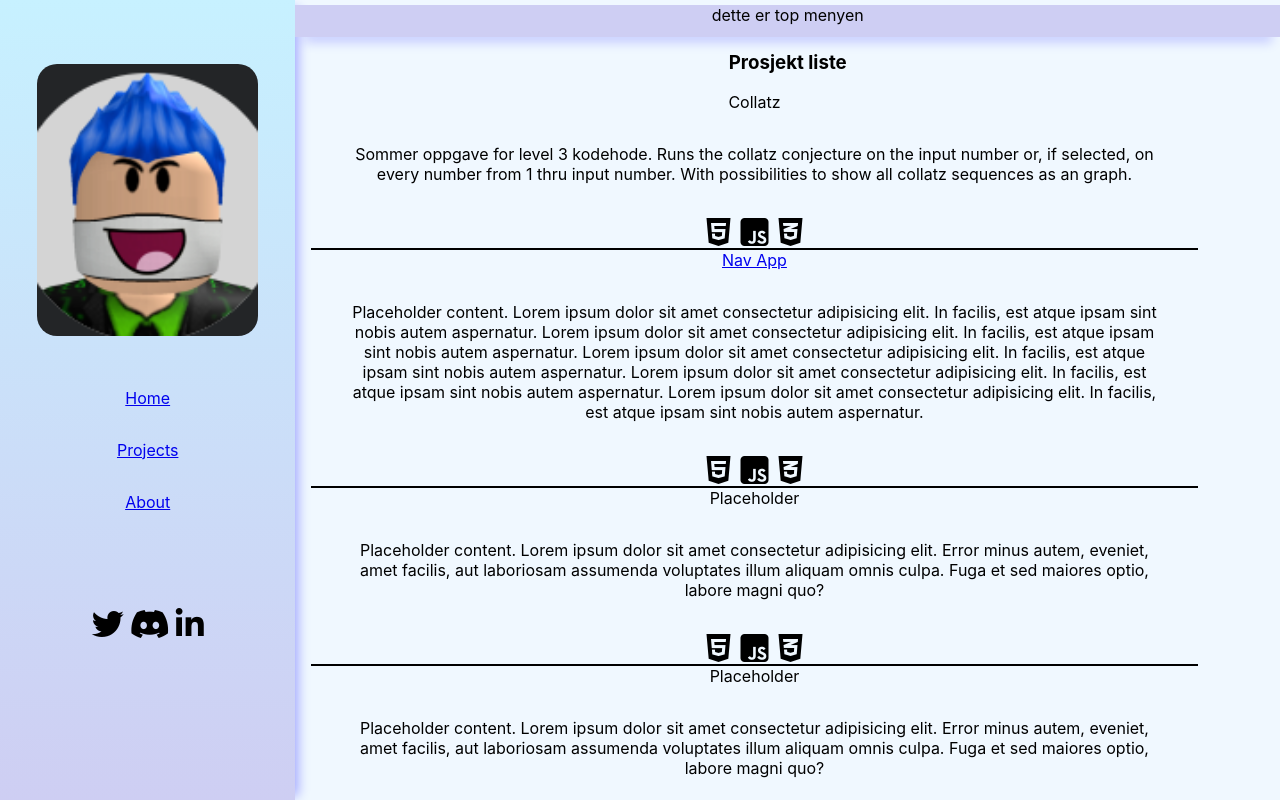
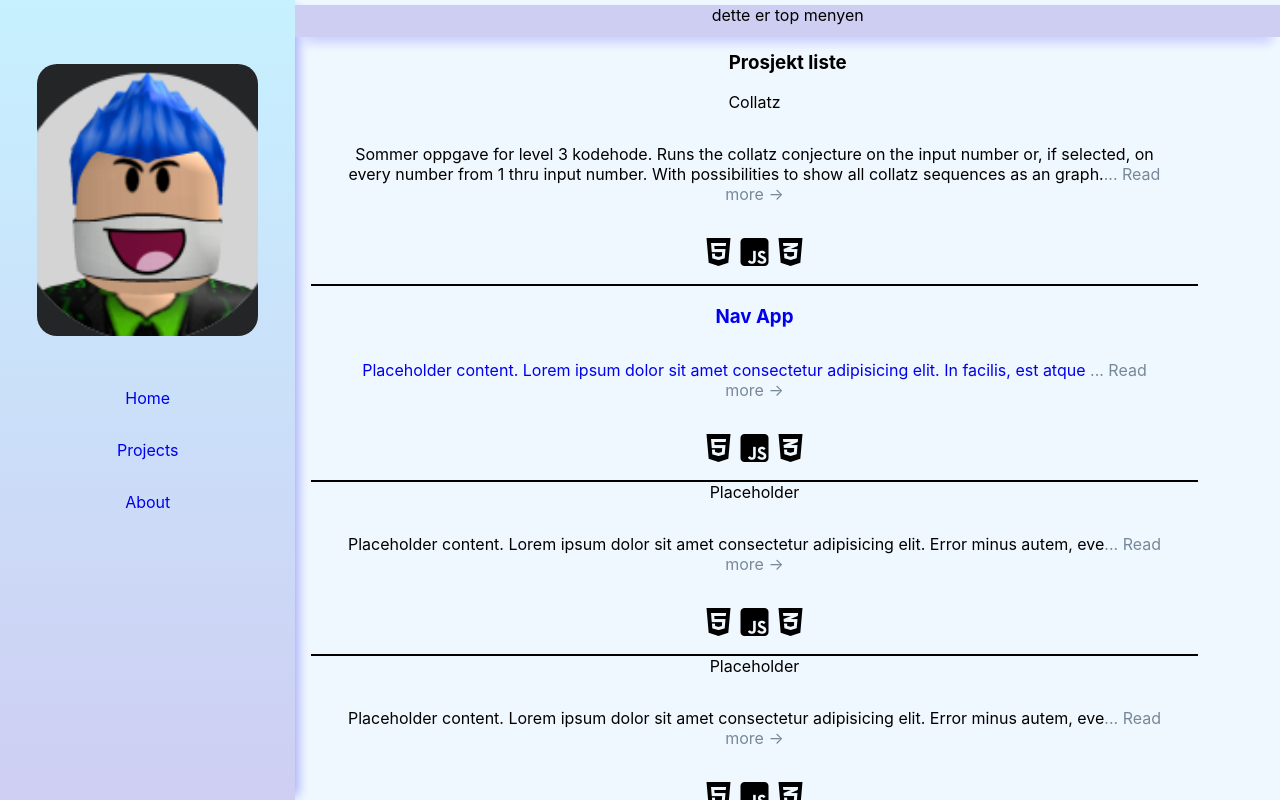
Before and after one commit to Ketilmar/portfolio-3, a React (Create React App) app: page /portfolio-3/projectlist in a window 1280 px wide. Shown: the top 800 px of the page. Built offline with nearby package versions, Linux system fonts and the light colour scheme.

Commit message:
fixed some layout

```diff
--- a/src/index.css
+++ b/src/index.css
@@ -10,6 +10,11 @@ body {
 code {
   font-family: source-code-pro, Menlo, Monaco, Consolas, "Courier New",
     monospace;
+}
+
+/* remove underscore from all links */
+a {
+  text-decoration: none;
 }
 
 .App {
@@ -89,8 +94,8 @@ code {
   flex-direction: row;
   justify-content: center;
   /* position: absolute; */
-  bottom: 30px;
-  margin-top: 5em;
+  /* bottom: 30px; */
+  margin-top: 100%;
 }
 
 .sidemenu-icons > i {
@@ -117,11 +122,16 @@ code {
 }
 
 .project > i {
-  margin: 0 5px 0 5px;
+  margin: 0 5px 0.5em 5px;
 }
 
 .project-content {
   margin: 2em;
+}
+
+.project-content::after {
+  content: "... Read more ->";
+  color: lightslategray;
 }
 
 .project-page {
@@ -130,6 +140,14 @@ code {
 
 .project-page > img {
   width: 50%;
+}
+
+.project-page-content {
+  margin: 0 0.5em 0 0.5em;
+}
+
+.project-page-content > i {
+  margin-left: 0.5em;
 }
 
 .about-wrapper {
--- a/src/pages/projects/navApp/navApp.jsx
+++ b/src/pages/projects/navApp/navApp.jsx
@@ -5,9 +5,14 @@ const NavApp = () => {
   return (
     <>
       <div className="project">
-        {/* <div className="project-name">{NavAppContent.content.headline}</div> */}
-        <Link to="/navapppage">{NavAppContent.content.headline}</Link>
-        <div className="project-content">{NavAppContent.content.paragraph}</div>
+        <Link to="/navapppage">
+          <h3>{NavAppContent.content.headline}</h3>
+
+          <div className="project-content">
+            {/* need to use 'props.children' because paragraph is a react.element */}
+            {NavAppContent.content.paragraph.props.children.slice(0, 100)}
+          </div>
+        </Link>
         <i className="fa-brands fa-html5 fa-2x"></i>
         <i className="fa-brands fa-square-js fa-2x"></i>
         <i className="fa-brands fa-css3-alt fa-2x"></i>
--- a/src/pages/projects/placeholder/placeholder.jsx
+++ b/src/pages/projects/placeholder/placeholder.jsx
@@ -8,7 +8,7 @@ const Placeholder = () => {
           {PlaceholderContent.content.headline}
         </div>
         <div className="project-content">
-          {PlaceholderContent.content.paragraph}
+          {PlaceholderContent.content.paragraph.slice(0, 100)}
         </div>
         <i className="fa-brands fa-html5 fa-2x"></i>
         <i className="fa-brands fa-square-js fa-2x"></i>
```
